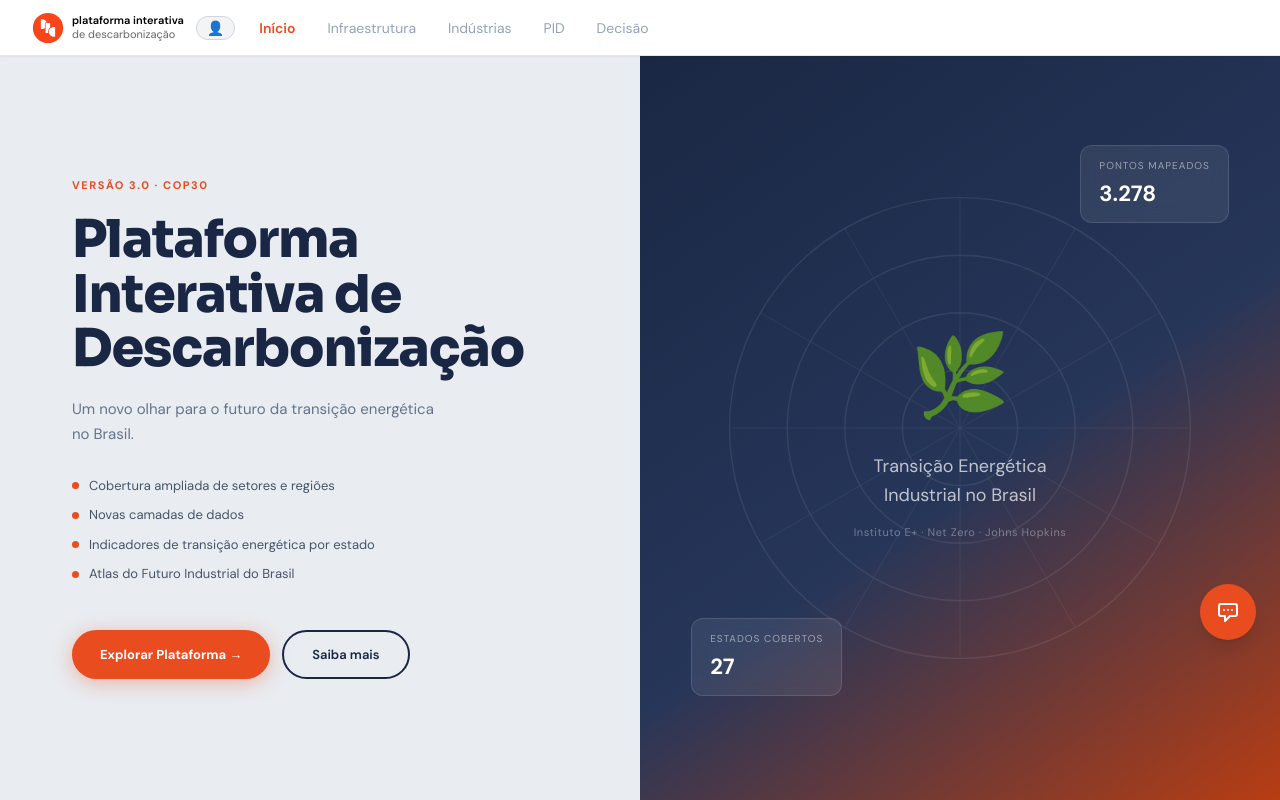
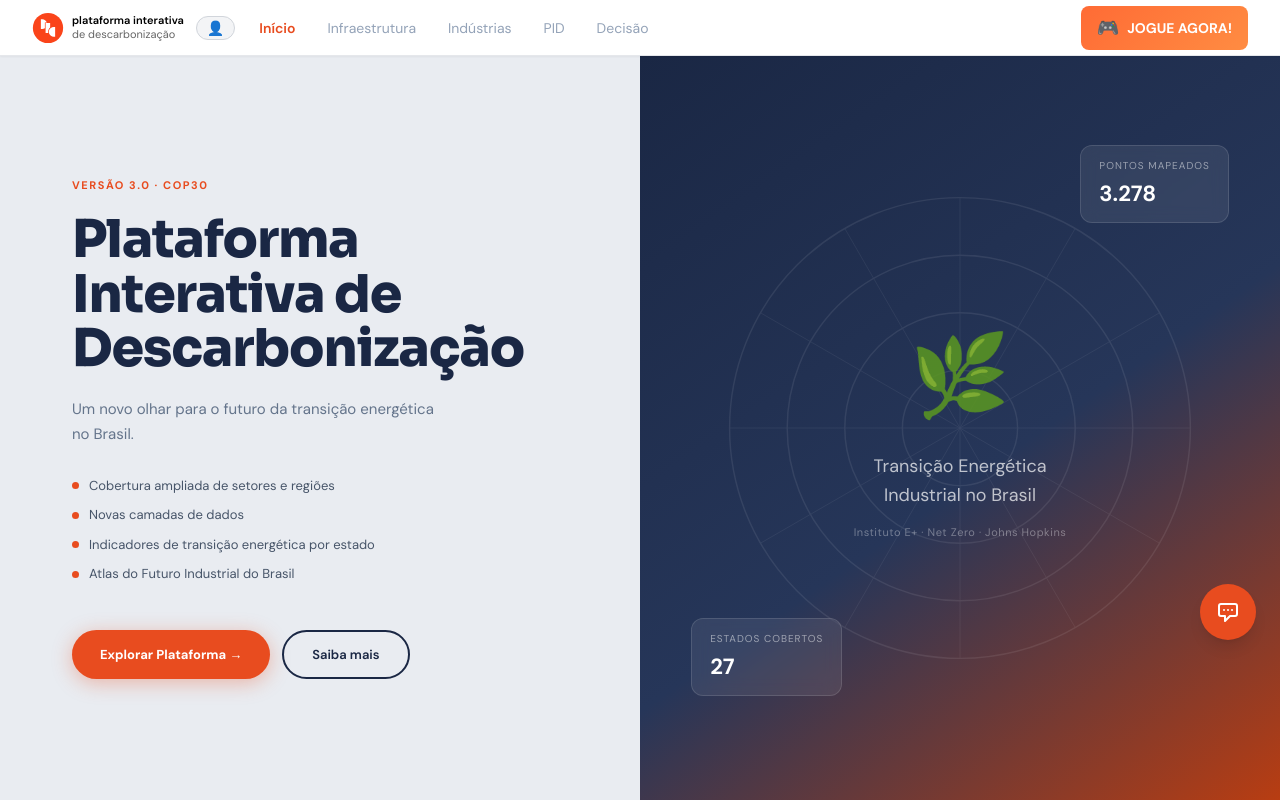
Before and after one commit to Debora-Laiss/Hackathon, a React (Vite) app in the folder pid-plataforma/: page / in a window 1280 px wide. Shown: the top 800 px of the page. Built offline with nearby package versions, Linux system fonts and the light colour scheme.

Commit message:
feat: I added a game button

```diff
--- a/pid-plataforma/src/components/Navbar.jsx
+++ b/pid-plataforma/src/components/Navbar.jsx
@@ -167,10 +167,34 @@ export function Navbar({ pagina, setPagina, persona, setPersona }) {
         ))}
       </div>
 
+      {/* Botão Jogue Agora - Desktop */}
+      <a
+        href="https://quiz-omega-blush.vercel.app/"
+        target="_blank"
+        rel="noopener noreferrer"
+        className="hidden md:flex items-center gap-2 ml-4 px-4 py-2 rounded-lg font-bold text-sm text-white transition-all duration-200 hover:scale-105 hover:shadow-lg active:scale-95"
+        style={{ background: 'linear-gradient(135deg, #FF6B35 0%, #FF8C42 100%)' }}
+      >
+        <span className="text-lg">🎮</span>
+        JOGUE AGORA!
+      </a>
+
+      {/* Botão Jogue Agora - Mobile */}
+      <a
+        href="https://quiz-omega-blush.vercel.app/"
+        target="_blank"
+        rel="noopener noreferrer"
+        className="md:hidden ml-auto mr-3 flex items-center gap-1.5 px-3 py-1.5 rounded-lg font-bold text-xs text-white transition-all duration-200 active:scale-95"
+        style={{ background: 'linear-gradient(135deg, #FF6B35 0%, #FF8C42 100%)' }}
+      >
+        <span className="text-base">🎮</span>
+        JOGAR
+      </a>
+
       {/* Hambúrguer Mobile */}
       <button
         onClick={() => setMenuAberto(!menuAberto)}
-        className="md:hidden ml-auto text-2xl text-navy focus:outline-none"
+        className="md:hidden text-2xl text-navy focus:outline-none"
         aria-label="Menu"
       >
         {menuAberto ? "✕" : "☰"}
```
